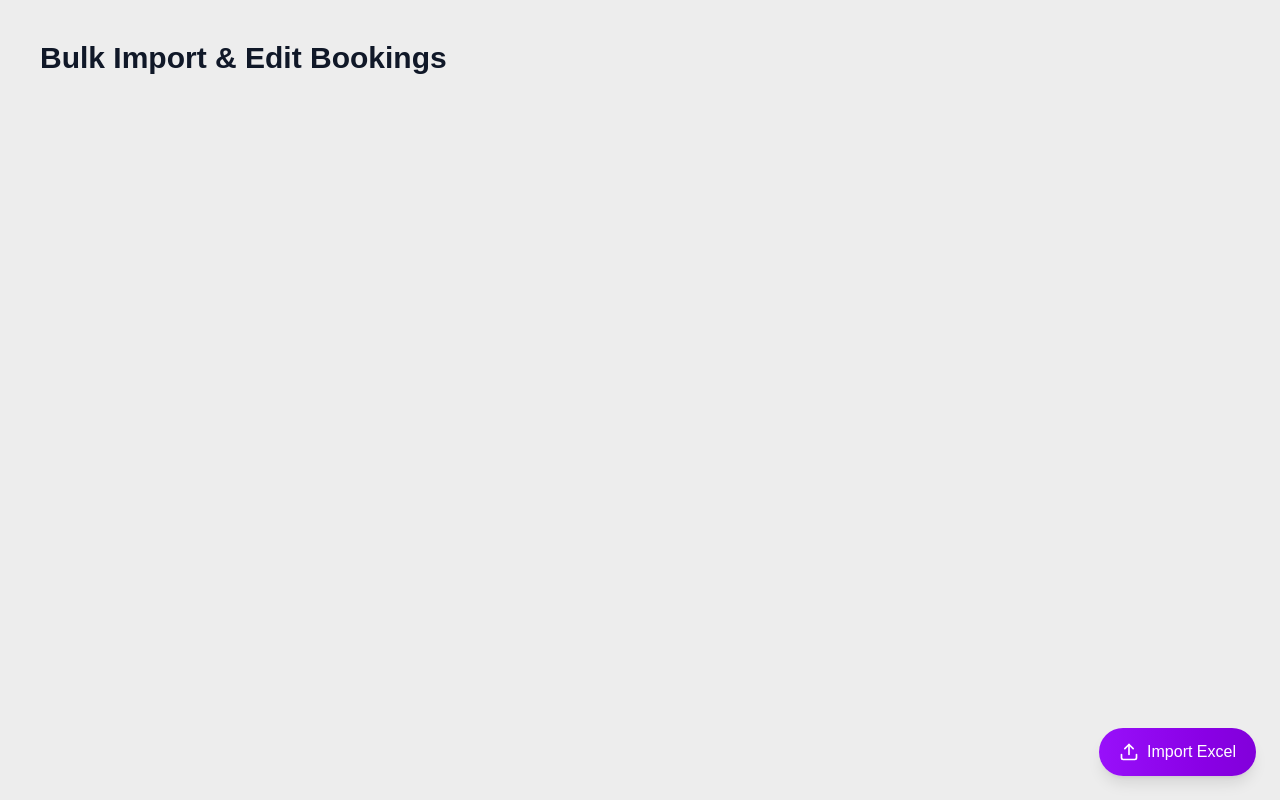
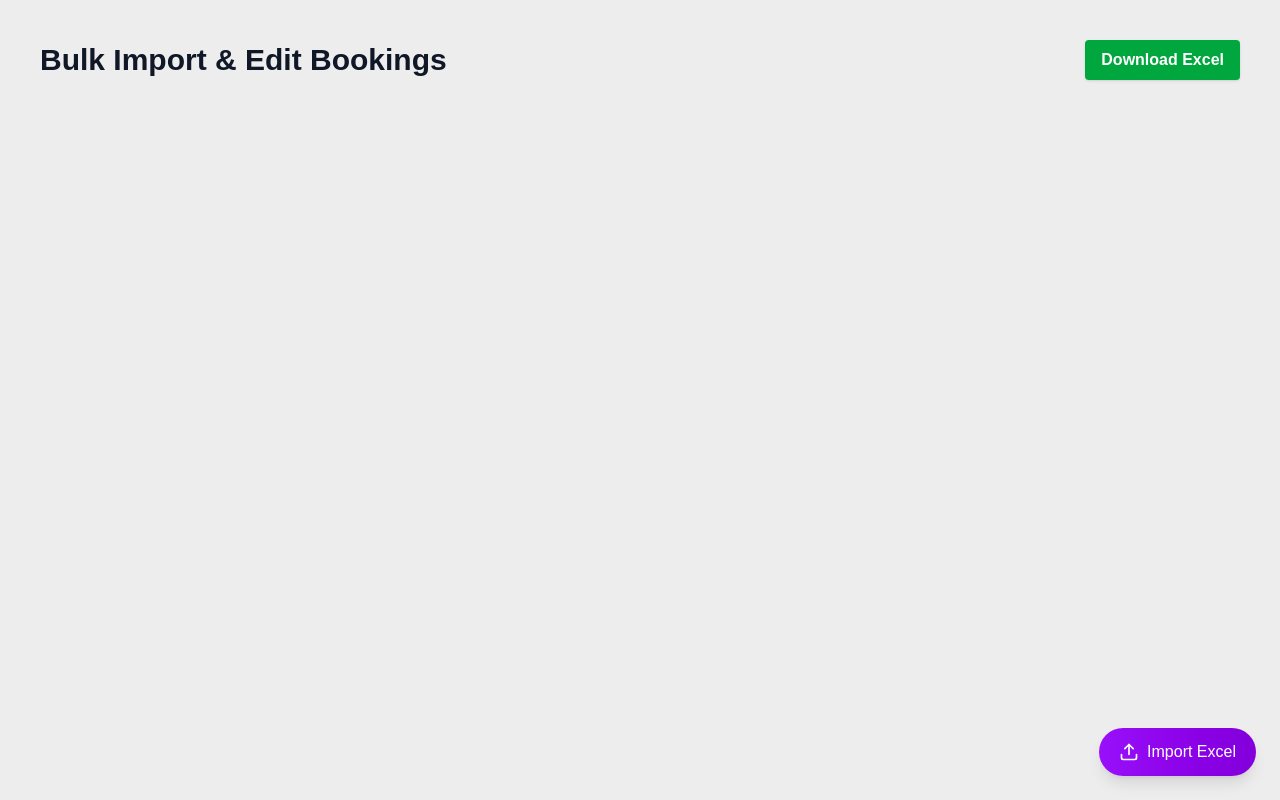
Before and after one commit to superAman07/courier-billing-app, a Next.js app: page /smart-booking-master in a window 1280 px wide. Built offline with nearby package versions, Linux system fonts and the light colour scheme.

Commit message:
added updated excel download

```diff
--- a/app/smart-booking-master/page.tsx
+++ b/app/smart-booking-master/page.tsx
@@ -5,6 +5,7 @@ import BookingImportPanel from "@/components/BookingImportPanel";
 import { toast } from "sonner";
 import axios from "axios";
 import { parseDateString } from "@/lib/convertDateInJSFormat";
+import { handleDownload } from "@/lib/downloadExcel";
 
 const columns = [
     "srNo", "bookingDate", "awbNo", "destinationCity", "mode", "pcs", "pin", "dsrContents", "dsrNdxPaper", "invoiceValue",
@@ -100,7 +101,6 @@ export default function SmartBookingMasterPage() {
             if (awbNo && awbMap[awbNo]) {
                 awbExists = true;
                 bookingId = awbMap[awbNo].id;
-                // Overwrite mapped row with DB data, but keep AWB and srNo from Excel
                 Object.assign(mapped, awbMap[awbNo], { awbNo, srNo: mapped.srNo });
             }
 
@@ -145,14 +145,9 @@ export default function SmartBookingMasterPage() {
         const cleanRow = { ...row };
         delete cleanRow._customerExists;
         delete cleanRow._rowStatus;
-        // delete cleanRow.createdAt;
 
-        // Convert date fields
         cleanRow.bookingDate = parseDateString(cleanRow.bookingDate);
         cleanRow.statusDate = parseDateString(cleanRow.statusDate);
-        // cleanRow.createdAt = parseDateString(cleanRow.createdAt);
-
-        // Convert numbers
         cleanRow.invoiceWt = Number(cleanRow.invoiceWt) || null;
         cleanRow.clientBillingValue = Number(cleanRow.clientBillingValue) || null;
         cleanRow.creditCustomerAmount = Number(cleanRow.creditCustomerAmount) || null;
@@ -174,7 +169,15 @@ export default function SmartBookingMasterPage() {
 
     return (
         <div className="max-w-7xl mx-auto p-8 md:p-10">
-            <h1 className="text-3xl font-bold text-gray-900 mb-6">Bulk Import & Edit Bookings</h1>
+            <div className="flex items-center justify-between mb-6">
+                <h1 className="text-3xl font-bold text-gray-900">Bulk Import & Edit Bookings</h1>
+                <button
+                    onClick={handleDownload}
+                    className="flex cursor-pointer items-center gap-2 px-4 py-2 bg-green-600 hover:bg-green-700 text-white rounded shadow font-semibold transition"
+                >
+                    Download Excel
+                </button>
+            </div>
             <BookingImportPanel onData={handleImport} />
             {loading && <div className="text-blue-600 my-4">Processing import...</div>}
             {tableRows.length > 0 && (
```
